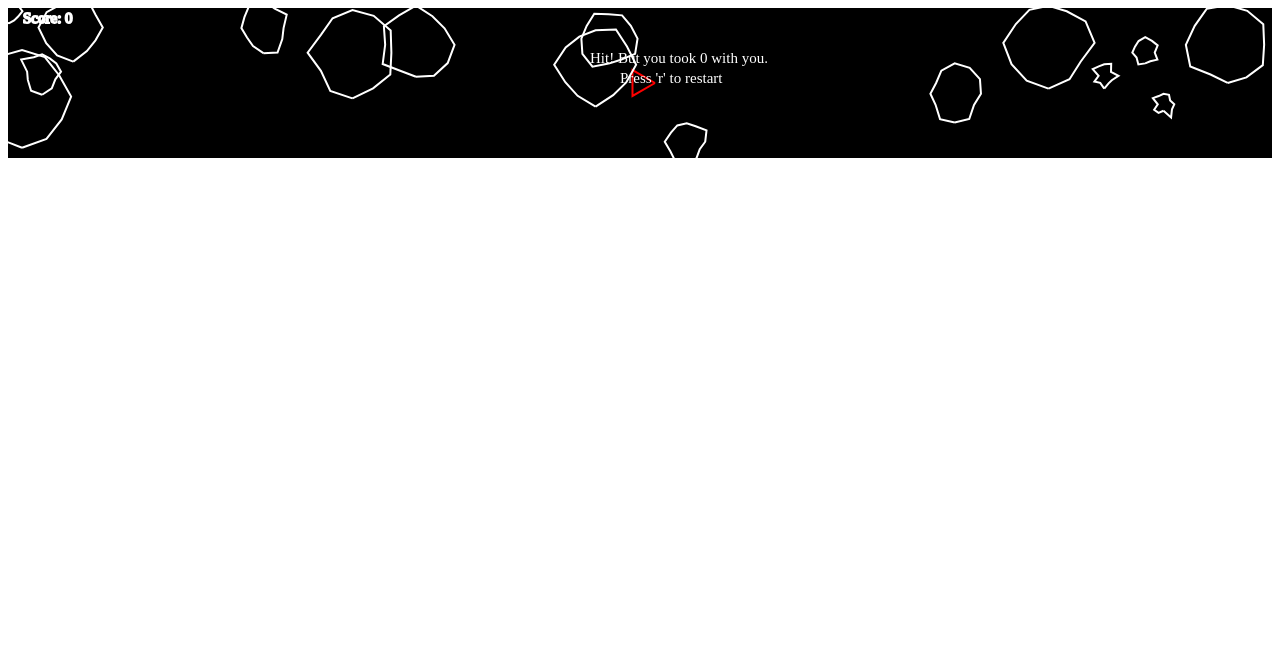
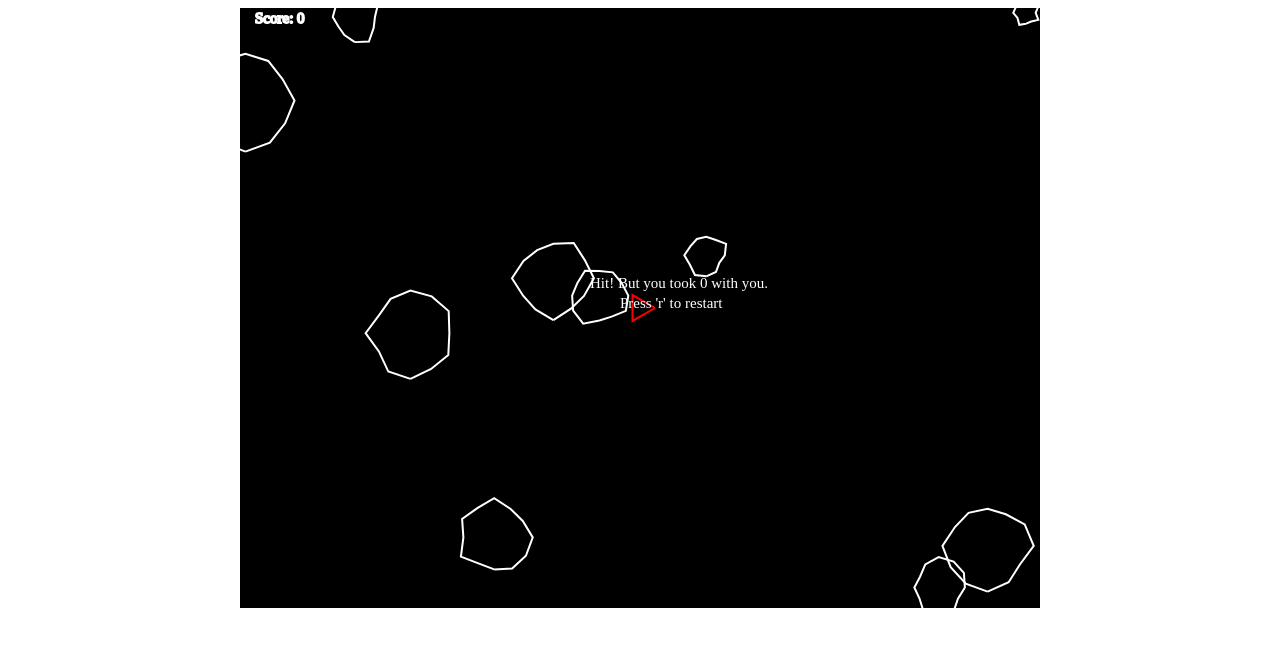
Before and after one commit to matt9986/Asteroids, a plain HTML site: page index.html in a window 1280 px wide. Drawn offline with Linux system fonts and the light colour scheme.

Commit message:
Typos routed

```diff
--- a/index.html
+++ b/index.html
@@ -4,7 +4,7 @@
 </head>
 <body>
   <script src="keymaster.js"></script>
-  <div id="asteroidsGame" style="margin: auto; height=600px; width=800px"></div>
+  <div id="asteroidsGame" style="margin: auto; height: 600px; width: 800px"></div>
   <script type="application/javascript" src="asteroids.js"></script>
   <script type="application/javascript">
     var game = new Asteroids.Game();
```
